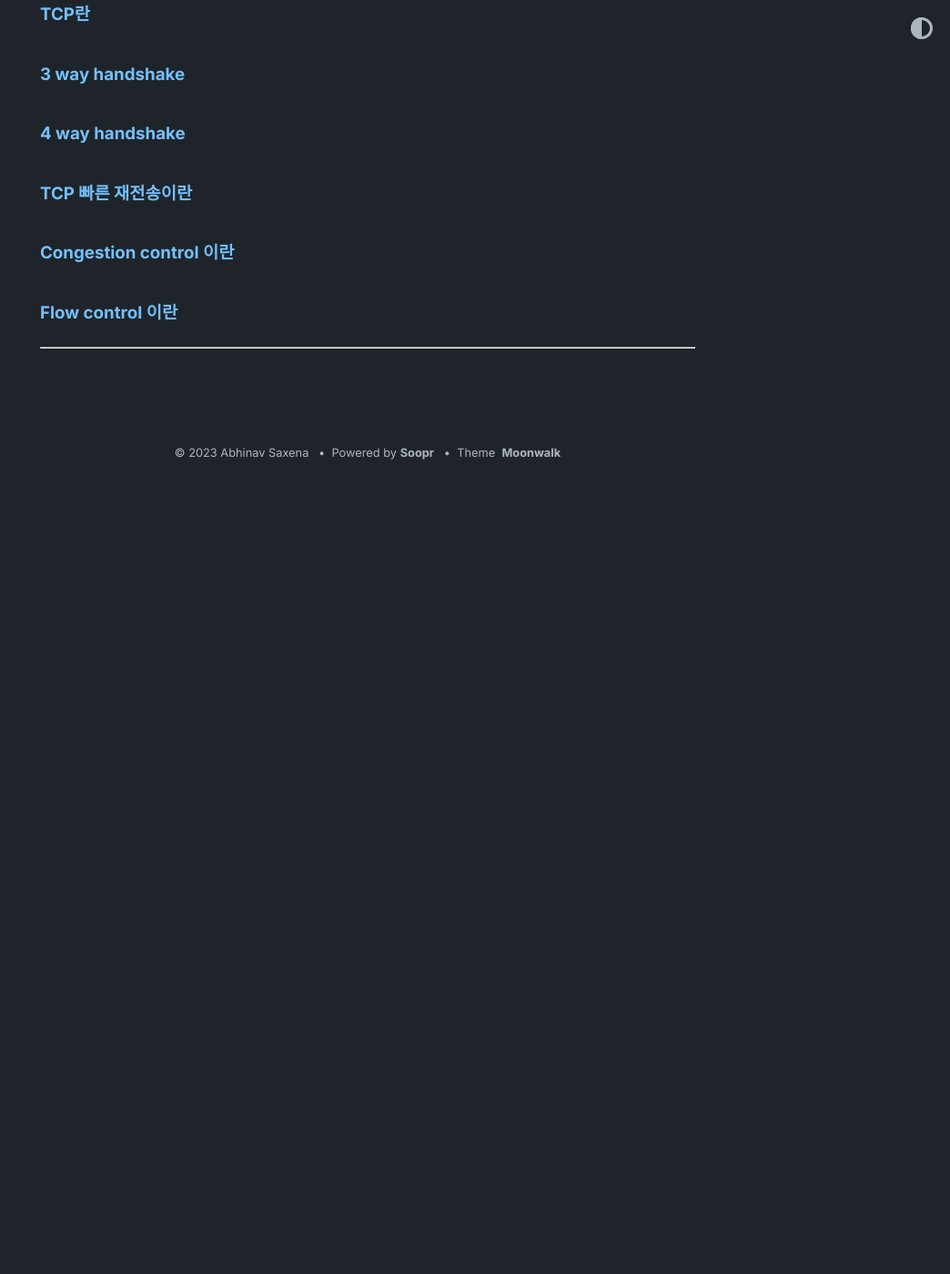
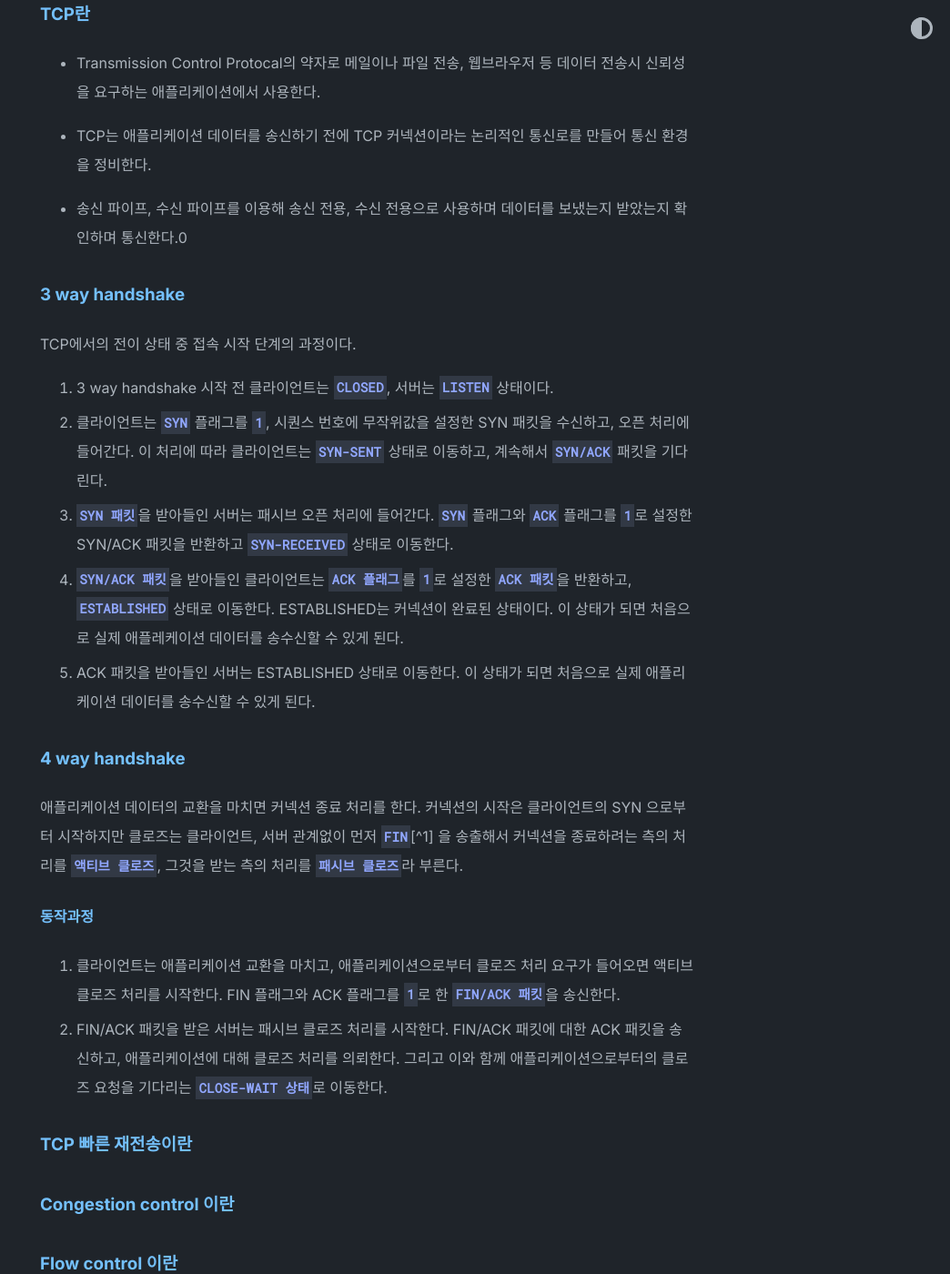
Before and after one commit to futuremaker019/blog, a Jekyll site: the page built from _posts/study/2023-11-18-네트워크 3주차(TCP).md, in a window 1280 px wide and 1400 px high, scrolled down 270 px. Shown: the whole window at 91% size, without its empty margins (236-1280 px from the left). Built offline with Jekyll 4.4.1, drawn with Linux system fonts in a browser that asks for light colours; comment, search, counter and statistics services are not loaded; before the commit the page ends 900 px from its top, so only the background shows below that; some of the changed text lies outside the part shown.

Commit message:
TCP 추가

```diff
--- a/_config.yml
+++ b/_config.yml
@@ -28,7 +28,7 @@ theme_config:
   show_copyright: true # show copyright notice in footer
   # following keys are using to create home layout
   show_projects: false # show projects as cards, add in _data/home.yml
-  show_blog: true # show blog posts added in _posts
+  show_blog: false
   show_study_group: true
   show_old_projects: false # show old projects as cards, add in _data/home.yml
   show_misc_list: false # show generic vertical list for misc details, add _data/home.yml
--- a/_posts/study/2023-11-18-네트워크 3주차(TCP).md
+++ b/_posts/study/2023-11-18-네트워크 3주차(TCP).md
@@ -5,12 +5,45 @@ tags: [프로토콜, study]
 
 ### TCP란
 
+- Transmission Control Protocal의 약자로 메일이나 파일 전송, 웹브라우저 등 데이터 전송시 신뢰성을 요구하는 애플리케이션에서 사용한다.
+
+- TCP는 애플리케이션 데이터를 송신하기 전에 TCP 커넥션이라는 논리적인 통신로를 만들어 통신 환경을 정비한다.
+
+- 송신 파이프, 수신 파이프를 이용해 송신 전용, 수신 전용으로 사용하며 데이터를 보냈는지 받았는지 확인하며 통신한다.0
+
+
 ### 3 way handshake
 
+TCP에서의 전이 상태 중 접속 시작 단계의 과정이다.
+
+1. 3 way handshake 시작 전 클라이언트는 `CLOSED`, 서버는 `LISTEN` 상태이다.
+2. 클라이언트는 `SYN` 플래그를 `1`, 시퀀스 번호에 무작위값을 설정한 SYN 패킷을 수신하고, 오픈 처리에 들어간다. 이 처리에 따라 클라이언트는 `SYN-SENT` 상태로 이동하고, 계속해서 `SYN/ACK` 패킷을 기다린다.
+3. `SYN 패킷`을 받아들인 서버는 패시브 오픈 처리에 들어간다. `SYN` 플래그와 `ACK` 플래그를 `1`로 설정한 SYN/ACK 패킷을 반환하고 `SYN-RECEIVED` 상태로 이동한다.
+4. `SYN/ACK 패킷`을 받아들인 클라이언트는 `ACK 플래그`를 `1`로 설정한 `ACK 패킷`을 반환하고, `ESTABLISHED` 상태로 이동한다. ESTABLISHED는 커넥션이 완료된 상태이다. 이 상태가 되면 처음으로 실제 애플레케이션 데이터를 송수신할 수 있게 된다.
+5. ACK 패킷을 받아들인 서버는 ESTABLISHED 상태로 이동한다. 이 상태가 되면 처음으로 실제 애플리케이션 데이터를 송수신할 수 있게 된다.
+
 ### 4 way handshake
+
+애플리케이션 데이터의 교환을 마치면 커넥션 종료 처리를 한다. 커넥션의 시작은 클라이언트의 SYN 으로부터 시작하지만 클로즈는 클라이언트, 서버 관계없이 먼저 `FIN`[^1] 을 송출해서 커넥션을 종료하려는 측의 처리를 `액티브 클로즈`, 그것을 받는 측의 처리를 `패시브 클로즈`라 부른다.
+
+#### 동작과정
+
+1. 클라이언트는 애플리케이션 교환을 마치고, 애플리케이션으로부터 클로즈 처리 요구가 들어오면 액티브 클로즈 처리를 시작한다. FIN 플래그와 ACK 플래그를 `1`로 한 `FIN/ACK 패킷`을 송신한다.
+2. FIN/ACK 패킷을 받은 서버는 패시브 클로즈 처리를 시작한다. FIN/ACK 패킷에 대한 ACK 패킷을 송신하고, 애플리케이션에 대해 클로즈 처리를 의뢰한다. 그리고 이와 함께 애플리케이션으로부터의 클로즈 요청을 기다리는 `CLOSE-WAIT 상태`로 이동한다.
 
 ### TCP 빠른 재전송이란
 
 ### Congestion control 이란
 
 ### Flow control 이란
+
+3 way handshake가 완료되면 실제 애플리케이션 데이터의 교환이 일어나는데 TCP는 애플리케이션 데이터 전송의 신뢰성을 확보하기 위해 `흐름제어`, `혼잡제어`, `재전송 제어` 라는 3가지 제어를 잘 조합해 가며 전송한다.
+
+`흐름제어(Flow control)` 은 수신 측 단말이 수행하는 흐름양 조정이다. 수신 측 단말은 윈도우 크기 필드를 사용해 자신이 받을 수 있는 데이터양을 알린다. 송신 측 단말은 윈도우 크기 이내에는 확인 응답을 기다리지 않고 계속 TCP 세그먼트를 보내지만, 그 이상의 데이터는 보내지 않는다. 그렇게 함으로 써 수신 측 단말이 받아들이지 못하는 일이 없도록 하면서, 가능한 많은 데이터를 송신한다. 이런 일련의 동작을 `슬라이딩 윈도우` 라고 부른다.
+
+
+출처 : 그림으로 공부하는 TCP/IP 구조(제이펍 출판)
+
+---
+
+[^1] : FIN 패킷이라고 하면 FIN 플래그가 '1'인 TCP 세그먼트라고한다. FIN 플래그는 '더이상 교환할 데이터가 없습니다.' 를 의미하는 플래그로, 상위 애플리케이션의 동작에 맞춘 형태로 부여한다.
```
